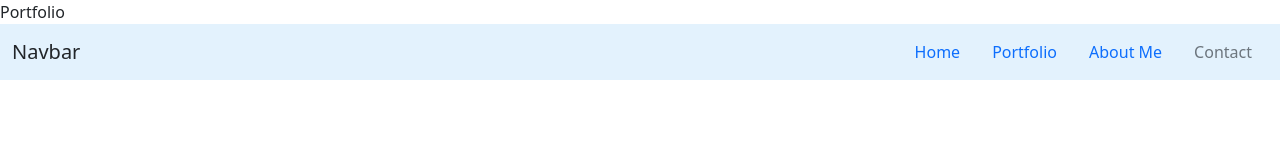
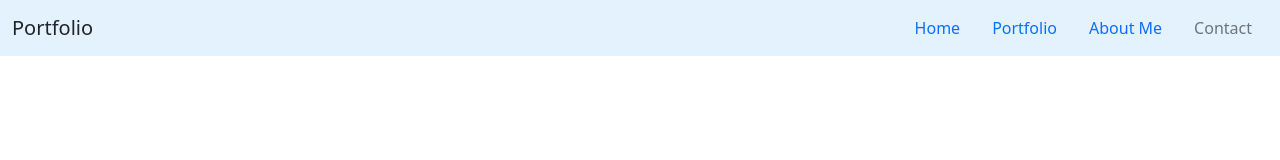
Before and after one commit to Taekwon-Mabry/Personal-Website-Projects, a plain HTML site: page index.html in a window 1280 px wide. Drawn offline with nearby package versions, Linux system fonts and the light colour scheme.

Commit message:
Update index.html

```diff
--- a/index.html
+++ b/index.html
@@ -7,11 +7,9 @@
     <link href="https://cdn.jsdelivr.net/npm/bootstrap@5.0.2/dist/css/bootstrap.min.css" rel="stylesheet" integrity="sha384-EVSTQN3/azprG1Anm3QDgpJLIm9Nao0Yz1ztcQTwFspd3yD65VohhpuuCOmLASjC" crossorigin="anonymous">
 </head>
 <body>
-    Portfolio
-</body>
     <nav class="navbar" style="background-color: #e3f2fd;">
         <div class="container-fluid">
-        <span class="navbar-brand mb-0 h1">Navbar</span>
+            <span class="navbar-brand mb-0 h1">Portfolio</span>
             <ul class="nav nav-underline justify-content-end" backgroundcolor="">
                 <li class="nav-item">
                   <a class="nav-link" href="https://taekwon-mabry.github.io/Personal-Website/">Home</a>
@@ -27,4 +25,5 @@
                 </li>
               </ul>
         </div>
+</body>
 </html>
```
Lines whose indentation alone changed are shown as unchanged.
